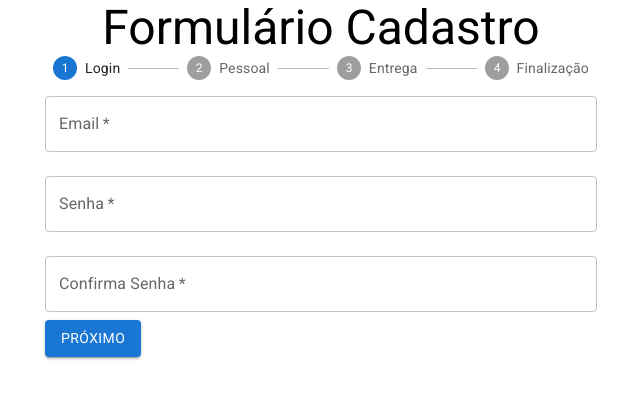
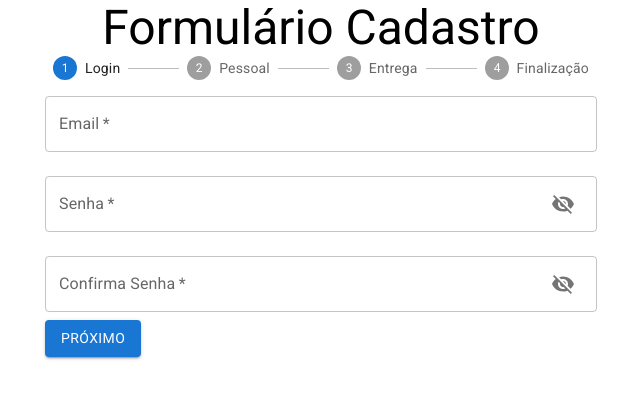
Before and after one commit to RayanneRamos/react-formcadastro, a React (Create React App) app: page / in a window 1280 px wide. Shown: the top 398 px of the page, without its empty margins (319-959 px from the left). Built offline with nearby package versions, Linux system fonts and the light colour scheme.

Commit message:
Adicionando o botão de mostrar senha

```diff
--- a/package.json
+++ b/package.json
@@ -5,6 +5,7 @@
   "dependencies": {
     "@emotion/react": "^11.8.1",
     "@emotion/styled": "^11.8.1",
+    "@material-ui/icons": "^4.11.2",
     "@mui/material": "^5.4.4",
     "@testing-library/jest-dom": "^5.16.2",
     "@testing-library/react": "^12.1.3",
--- a/src/components/FormularioCadastro/DadosUsuario.jsx
+++ b/src/components/FormularioCadastro/DadosUsuario.jsx
@@ -1,7 +1,9 @@
 import React, { useState, useContext } from 'react';
-import { TextField, Button } from '@mui/material';
+import { TextField, Button, IconButton, InputAdornment } from '@mui/material';
 import  ValidacoesCadastro from '../../contexts/ValidacoesCadastro';
 import useErros from '../../hooks/useErros';
+import Visibility from '@material-ui/icons/Visibility';
+import VisibilityOff from '@material-ui/icons/VisibilityOff';
 
 const DadosUsuario = ({ aoEnviar }) => {
   const [ email, setEmail ] = useState('');
@@ -9,6 +11,15 @@ const DadosUsuario = ({ aoEnviar }) => {
   const [ confirmaSenha, setConfirmaSenha ] = useState('');
   const validacoes = useContext(ValidacoesCadastro);
   const [erros, validarCampos, possoEnviar] = useErros(validacoes);
+  const [ verSenha, setVerSenha ] = useState(false);
+
+  const handleClickShowPassword = () => {
+    setVerSenha(!verSenha);
+  }
+
+  const handleMouseDownPassword = () => {
+    setVerSenha(!verSenha);
+  }
 
   return (
     <form
@@ -41,10 +52,23 @@ const DadosUsuario = ({ aoEnviar }) => {
         onBlur={validarCampos}
         error={!erros.senha.valido}
         helperText={erros.senha.texto}
+        InputProps={{
+          endAdornment: (
+            <InputAdornment position='end'>
+              <IconButton
+                aria-label='toggle password visibility'
+                onClick={handleClickShowPassword}
+                onMouseDown={handleMouseDownPassword}
+              >
+                { verSenha ? <Visibility /> : <VisibilityOff /> }
+              </IconButton>
+            </InputAdornment>
+          )
+        }}
         placeholder='**********'
         id='senha'
         label='Senha'
-        type='password'
+        type={ verSenha ? 'text' : 'password' }
         name='senha'
         variant='outlined'
         margin='normal'
@@ -57,10 +81,23 @@ const DadosUsuario = ({ aoEnviar }) => {
         onBlur={validarCampos}
         error={!erros.confirmaSenha.valido}
         helperText={erros.confirmaSenha.texto}
+        InputProps={{
+          endAdornment: (
+            <InputAdornment position='end'>
+              <IconButton
+                aria-label='toggle password visibility'
+                onClick={handleClickShowPassword}
+                onMouseDown={handleMouseDownPassword}
+              >
+                { verSenha ? <Visibility /> : <VisibilityOff /> }
+              </IconButton>
+            </InputAdornment>
+          )
+        }}
         placeholder='**********'
         id='confirmaSenha'
         label='Confirma Senha'
-        type='password'
+        type={ verSenha ? 'text' : 'password' }
         name='confirmaSenha'
         variant='outlined'
         margin='normal'
```
Also changed, not shown: src/components/FormularioCadastro/DadosPessoais.jsx (line endings or trailing spaces), 1 other file (tests, documents, lock files or other folders).
